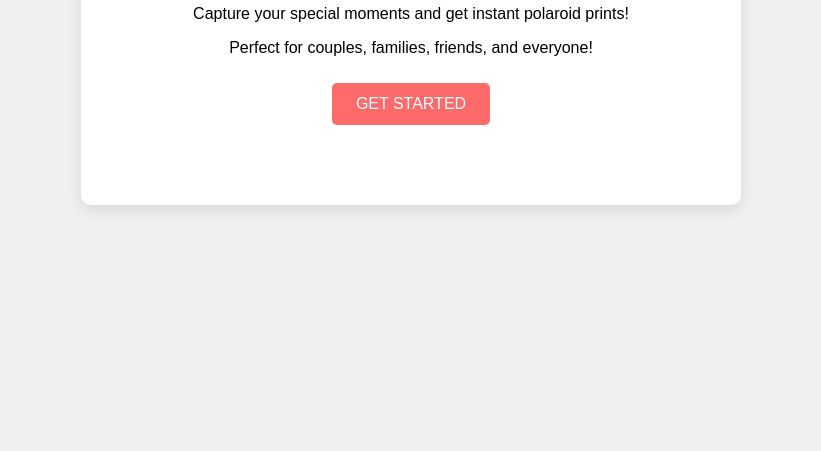
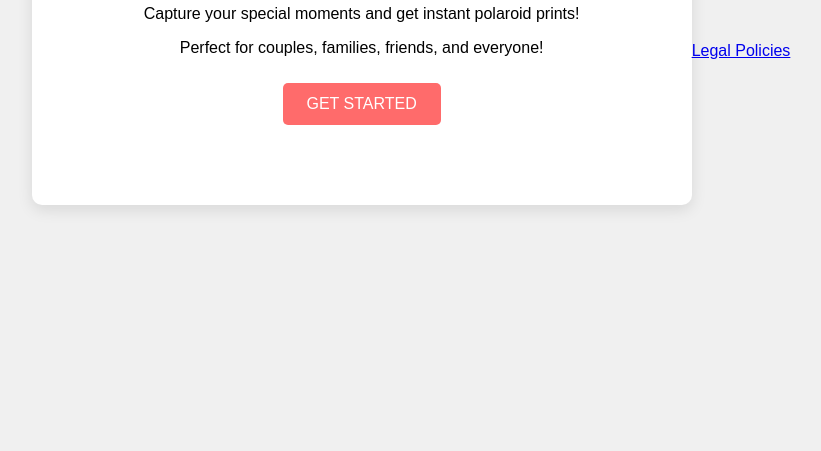
Before and after one commit to welcometophotobooth/welcometophotobooth, a plain HTML site: page index.html in a window 1280 px wide. Shown: the part 349-800 px from the top of the page, without its empty margins (229-1050 px from the left). Drawn offline with Linux system fonts and the light colour scheme.

Commit message:
Update index.html

```diff
--- a/index.html
+++ b/index.html
@@ -885,5 +885,7 @@
             showSection('welcome');
         });
     </script>
+    <a href="legal.html">Legal Policies</a>
+
 </body>
 </html>
```
